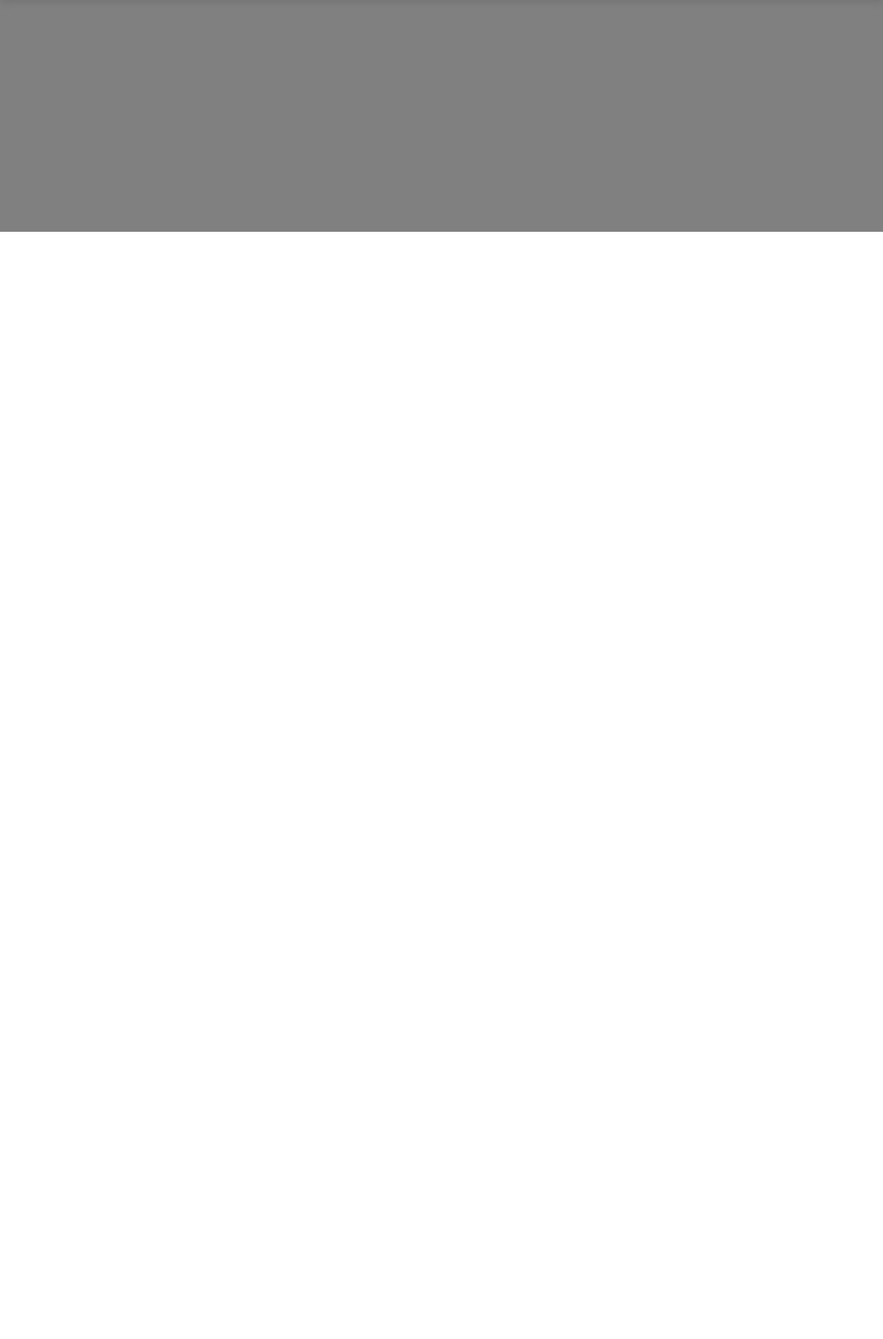
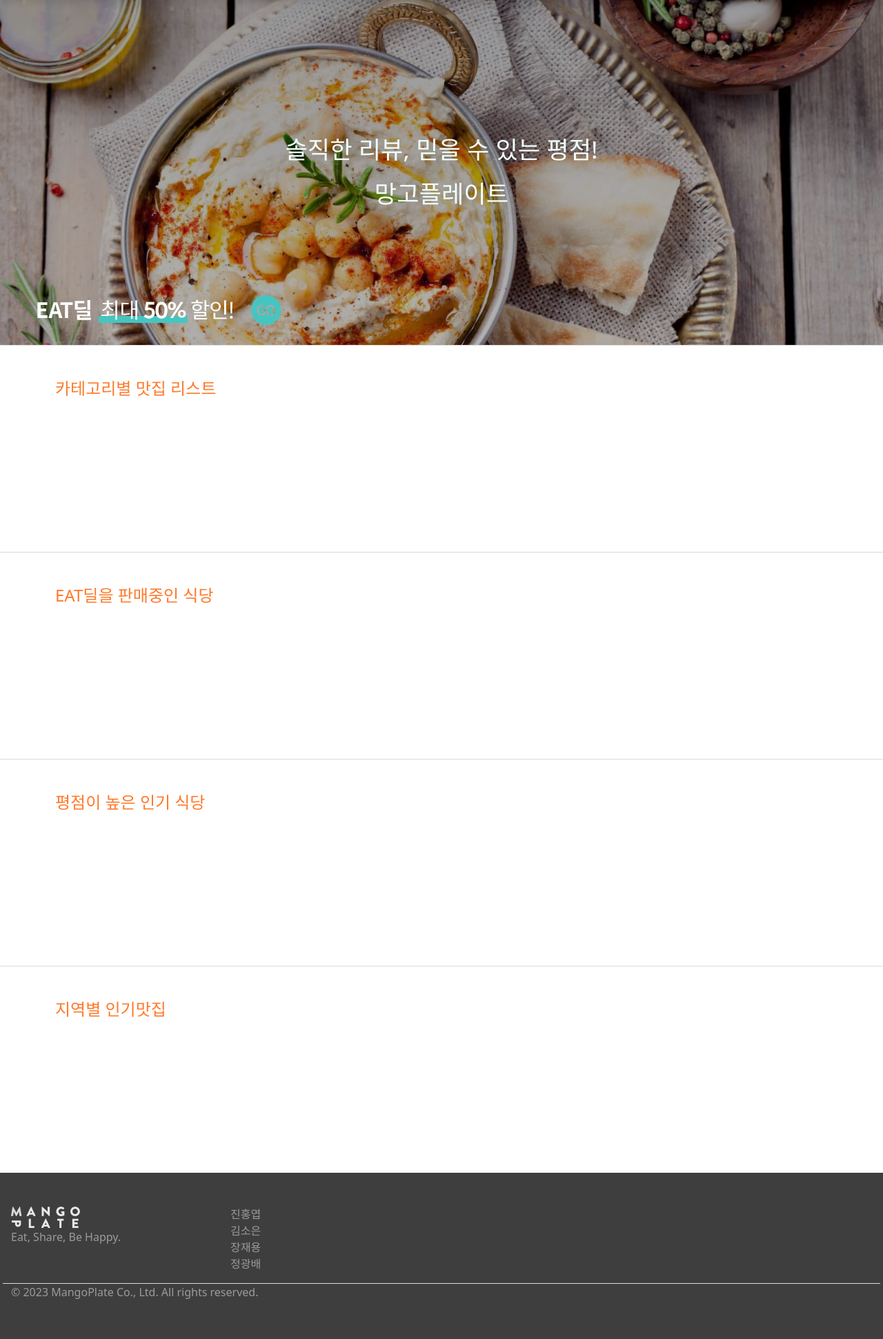
Before and after one commit to HYndrome/miniProject-Manago, a Django app: page /restaurants/ in a window 1280 px wide. Shown: the part 65-2006 px from the top of the page at 69% size. Before the commit the page ends 401 px from the top, so only its background shows below. Run offline with Django 3.2, Linux system fonts and the light colour scheme.

Commit message:
update base and index HTML, without considering context

```diff
--- a/restaurants/static/restaurants/index_style.css
+++ b/restaurants/static/restaurants/index_style.css
@@ -1,14 +1,72 @@
-@media ( max-width: 768px ) {
-  .header--main {
-    width: 100%;
-    height: 500px;
-    background-color: gray;
+.header__main {
+  width: 100%;
+  height: 500px;
+  background-image: linear-gradient( rgba(0, 0, 0, 0.4), rgba(0, 0, 0, 0.3) ), url("backgroundimage.jpg");
+  background-position: center;
+  background-size: cover;
+  position:relative;
+}
+
+.header__title {
+  font-size: 2.2rem;
+  color:azure;
+  text-align: center;
+}
+
+.header__tag--l {
+  position: absolute;
+  left: 30px;
+  bottom: 20px;
+  height: 60px
+}
+
+.header__tag--l__img {
+  height: 100%;
+}
+
+.header__tag--s {
+  display: none;
+}
+
+.header__tag__img--s {
+  width: 100%;
+}
+
+
+.main__section__container {
+  padding: 3em 5em 3em 5em;
+  border-top: 1px solid #dbdbdb;
+  height: 300px;
+}
+
+.main__section__title {
+  font-size: 1.5rem;
+  color: #ff792a;
+  line-height: 1.2em;
+  text-align: left;
+}
+
+
+
+@media (max-width: 720px ) {
+  .header__main {
+    height: 336px;
+  }
+
+  .header__title {
+    font-size: 1.5rem;
+  }
+
+  .header__tag--l {
+    display: none;
+  }
+
+  .header__tag--s {
+    display: block;
+  }
+
+
+  .main__section__title {
+    font-size: 1.125rem;
   }
 }
-
-.header--main {
-  width: 100%;
-  height: 336px;
-  background-color: gray;
-
-}
--- a/restaurants/templates/restaurants/index.html
+++ b/restaurants/templates/restaurants/index.html
@@ -7,7 +7,34 @@
 
 
 {% block content %}
-  <header class="header--main">
+  <header class="header__main d-flex justify-content-center align-items-center">
+    <div>
+      <p class="header__title">솔직한 리뷰, 믿을 수 있는 평점!</p>
+      <h1 class="header__title">망고플레이트</h1>
+    </div>
+    <a class="header__tag--l" href="#">
+      <img class="header__tag--l__img" src="{% static 'restaurants/eatdealpromo.png' %}" alt="eatdeal이동">
+    </a>
+  </header>
+  <a class="header__tag--s" href="#">
+    <img class="header__tag__img--s" src="{% static 'restaurants/eatdealpromo_s.png' %}" alt="eatdeal이동">
+  </a>
 
-  </header>
+  <main>
+    <section class="main__section__container">
+      <h2 class="main__section__title">카테고리별 맛집 리스트</h2>
+    </section>
+
+    <section class="main__section__container">
+      <h2 class="main__section__title">EAT딜을 판매중인 식당</h2>
+    </section>
+
+    <section class="main__section__container">
+      <h2 class="main__section__title">평점이 높은 인기 식당</h2>
+    </section>
+
+    <section class="main__section__container">
+      <h2 class="main__section__title">지역별 인기맛집</h2>
+    </section>
+  </main>
 {% endblock content %}
--- a/static/base_style.css
+++ b/static/base_style.css
@@ -22,3 +22,28 @@
   border-radius: 50%;
   border:3px solid #FF7D17; padding: 0px;
 }
+
+
+.footer__container {
+  background-color: #3E3E3E;
+  color: #9b9b9b;
+  padding: 3rem 1rem 2rem 1rem;
+}
+
+.footer__creators {
+  list-style-type: none;
+  text-decoration: none;
+  padding: 0;
+}
+
+.footer__copyrights {
+  border-top: 1px solid #dbdbdb;
+}
+
+
+
+@media (max-width: 720px ) {
+  .footer__container {
+    text-align: center;
+  }
+}
--- a/templates/base.html
+++ b/templates/base.html
@@ -11,7 +11,7 @@
     <link href="https://cdn.jsdelivr.net/npm/bootstrap@5.2.3/dist/css/bootstrap.min.css" rel="stylesheet" integrity="sha384-rbsA2VBKQhggwzxH7pPCaAqO46MgnOM80zW1RWuH61DGLwZJEdK2Kadq2F9CUG65" crossorigin="anonymous">
   </head>
   <body>
-    <nav class="sticky-top d-flex justify-content-between align-items-center bg-secondary-subtle p-3 navbar--main">
+    <nav class="sticky-top d-flex justify-content-between align-items-center bg-body p-3 navbar--main">
       <a href="#">
         <img src="{% static 'mangoplate-logo-horizontal_1.png' %}" alt="홈이동">
       </a>
@@ -37,7 +37,33 @@
         </div>
       </div>
     </nav>
+
     {% block content %}{% endblock content %}
+
+    <footer class="footer__container">
+      <div class="row">
+        <div class="col-12 col-md-3">
+          <img src="{% static 'mangoplate-gray-logo_1.png' %}" alt="">
+          <p>Eat, Share, Be Happy.</p>
+        </div>
+        <div class="col-12 col-md-9">
+          <ul class="footer__creators">
+            <li>진홍엽</li>
+            <li>김소은</li>
+            <li>장재용</li>
+            <li>정광배</li>
+          </ul>
+        </div>
+        <div class="footer__copyrights">
+          <span>© 2023 MangoPlate Co., Ltd. All rights reserved.</span>
+        </div>
+        <div>
+
+        </div>
+      </div>
+      <img src="" alt="">
+    </footer>
+
     <script src="https://cdn.jsdelivr.net/npm/bootstrap@5.2.3/dist/js/bootstrap.bundle.min.js" integrity="sha384-kenU1KFdBIe4zVF0s0G1M5b4hcpxyD9F7jL+jjXkk+Q2h455rYXK/7HAuoJl+0I4" crossorigin="anonymous"></script>
     <script src="https://cdn.jsdelivr.net/npm/axios/dist/axios.min.js"></script>
     {% block script %}{% endblock script %}
```
Also changed, not shown: restaurants/static/restaurants/backgroundimage.jpg (added), restaurants/static/restaurants/eatdealpromo.png (added), restaurants/static/restaurants/eatdealpromo_s.png (added).
